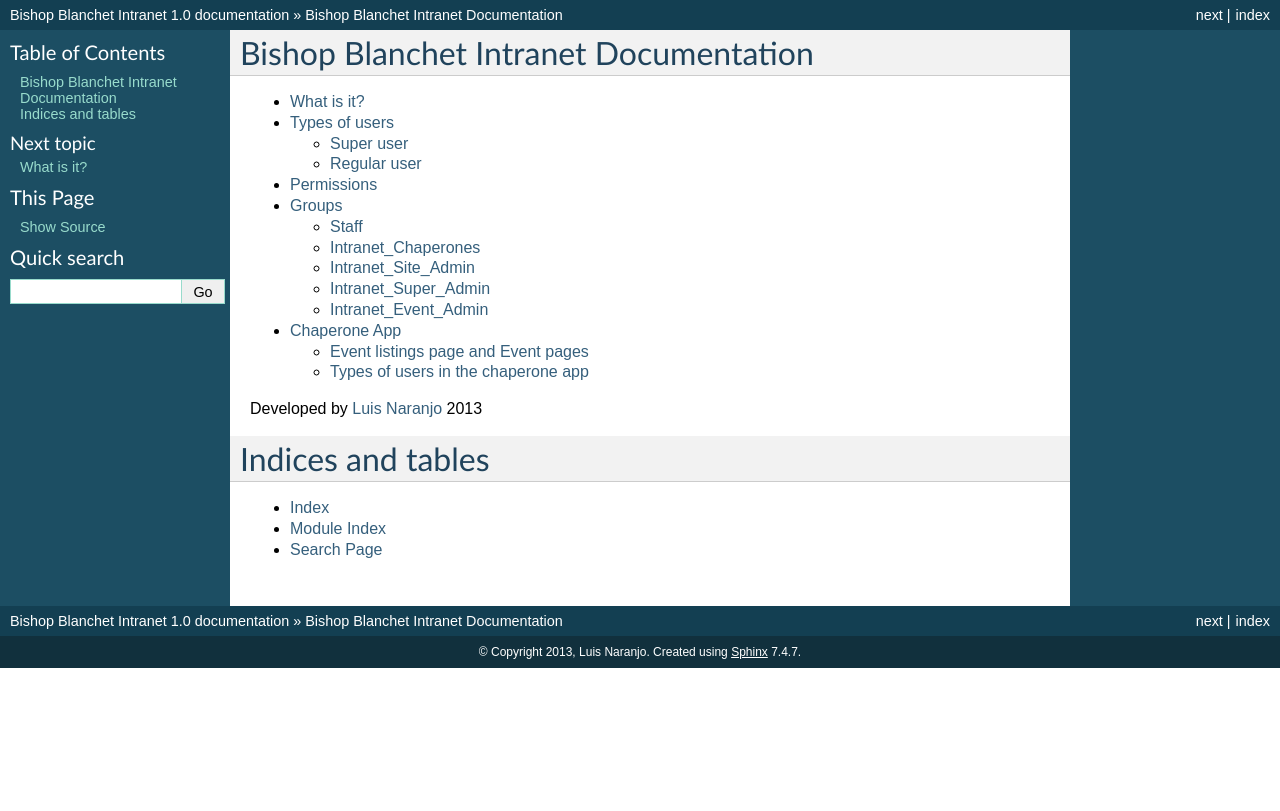
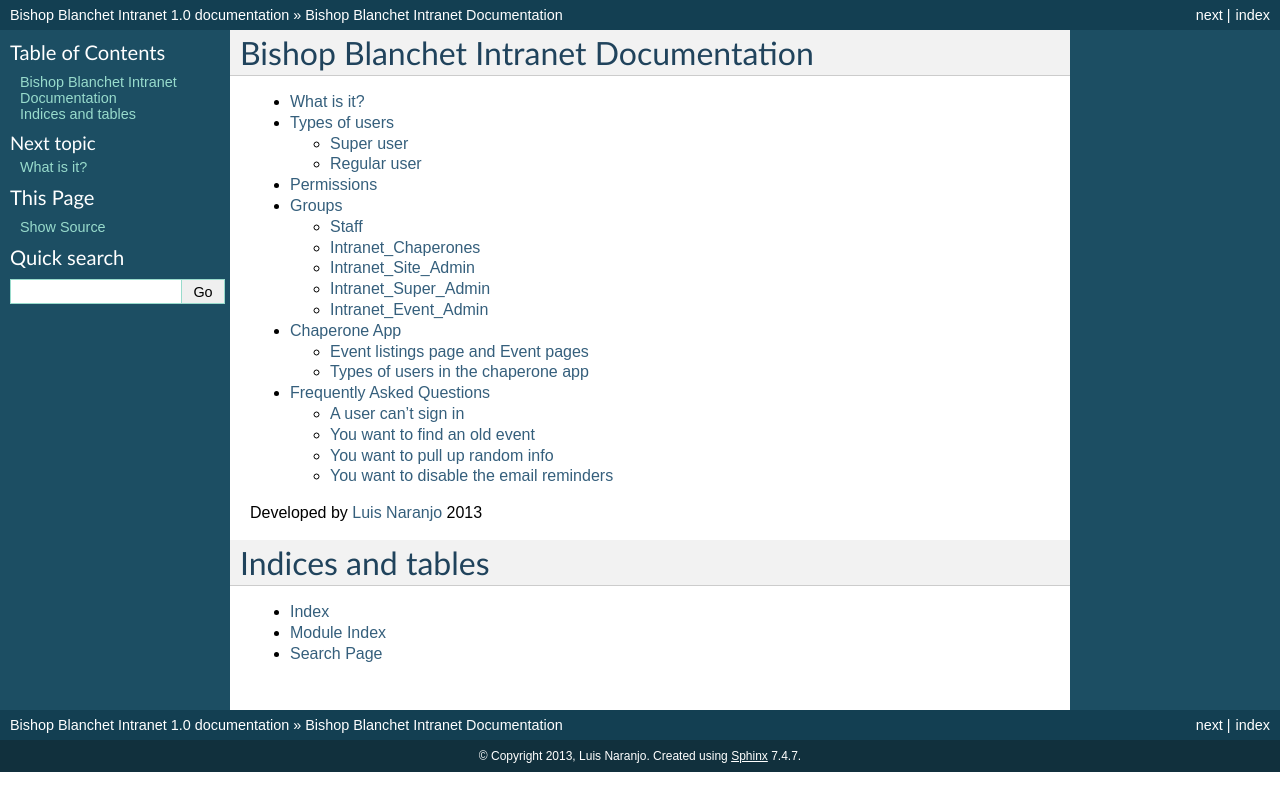
Before and after one commit to doubledubba/bbhs-intranet, a Sphinx documentation site: the page built from docs/index.rst, in a window 1280 px wide. Shown: the top 811 px of the page. Built offline with Sphinx 7.4.7, drawn with Linux system fonts in a browser that asks for light colours; part of the change alters nothing that is shown.

```diff
--- /dev/null
+++ b/docs/faq.rst
@@ -0,0 +1,66 @@
+Frequently Asked Questions
+==========================
+
+Here are some pre-emptively forumulated FAQ's for the admins
+
+A user can't sign in
+--------------------
+
+You want to find an old event
+-----------------------------
+
+You want to pull up random info
+-------------------------------
+
+Say you want some information that isn't visible on the page, but you are
+pretty sure is stored in the database somewhere. Give me a call and I can do
+some database queries for you.
+
+For example, say you want a list of all the members of group "x", or you want
+to see a user's sign up/unsign up history, or you want to see a custom user
+report such as how many events does user a have in common with user b.
+
+Those are just a few of many things that can be quickly computed with django's
+database query API in python. Feel free to take a look at the source code to
+get a feel for what data is in there and what's not.
+
+https://github.com/luisnaranjo733/bbhs-intranet
+
+The database stuff is in chaperone/models.py or intranet/models.py
+
+If you want to hack at it yourself, here is a sample query:
+
+cd ~/bbhs-intranet
+python manage.py shell
+from chaperone.models import Event, Note
+from intranet.models import UserProfile
+
+a = UserProfile.objects.get(username='cconnors').user
+b = UserProfile.objects.get(username='mfreyman').user
+
+matches = []
+
+for event in Event.objects.all():
+    volunteers = event.getVolunteers() #this is a list of volunteers
+    if a in volunteers and b in volunteers:
+        matches.append(event)
+
+print matches
+
+You want to disable the email reminders
+---------------------------------------
+
+Just disable the cron jobs:
+
+~/bbhs_intranet/chaperone/cron/daily.py
+
+This job runs once a day, and it checks for events that are happening within
+two days.
+
+It sends an email reminder about the event to all of the signed up chaperones.
+
+~/bbhs_intranet/chaperone/cron/daily.py
+
+This runs once a month, and it goes through the users and checks to see if
+they've fulfilled their service requirement. If they haven't, then it sends
+them an email to remind them to get on it.
--- a/docs/index.rst
+++ b/docs/index.rst
@@ -6,6 +6,7 @@ Bishop Blanchet Intranet Documentation
 
    intranet
    chaperone
+   faq
 
 Developed by `Luis Naranjo`_
 2013
```
Also changed, not shown: requirements.txt (added, +12 -0 lines).
